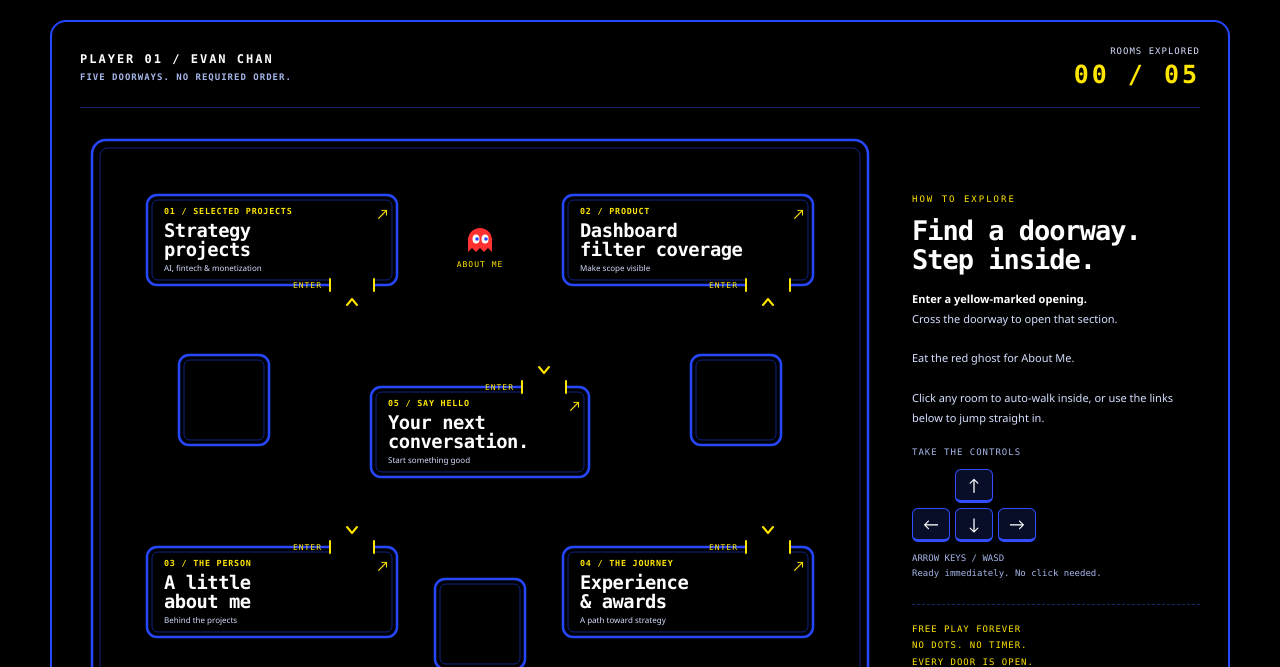
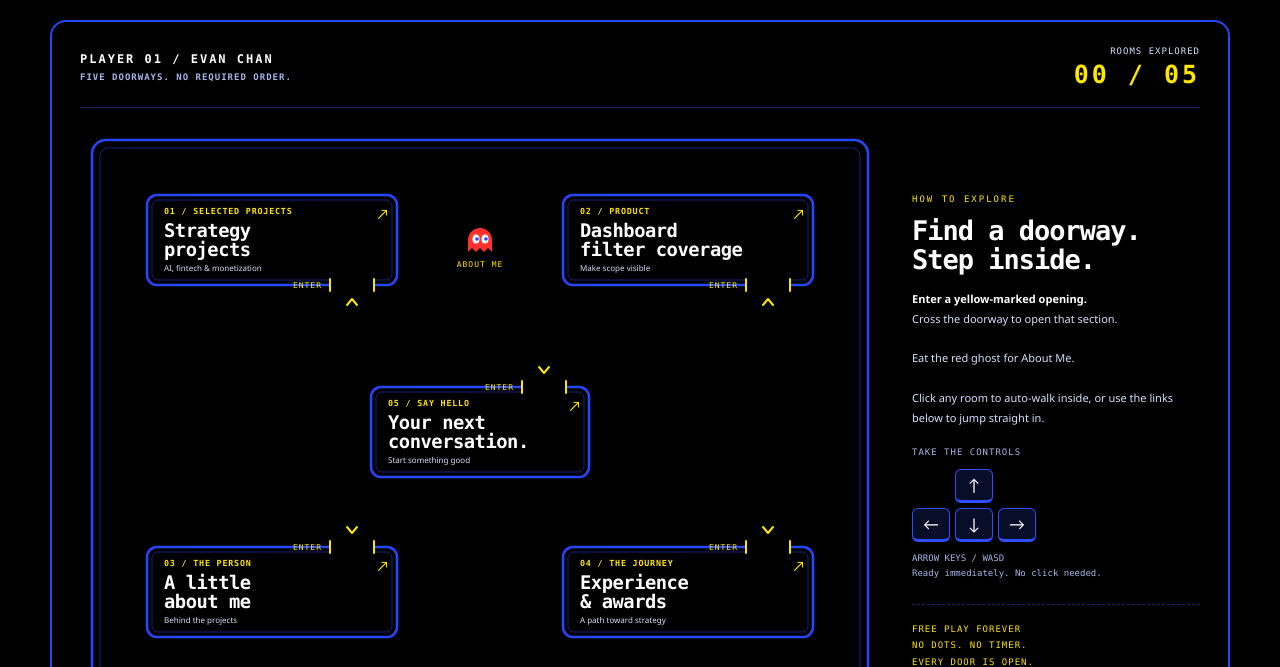
Before and after one commit to evan9294/portfolio, a plain HTML site: page index.html in a window 1280 px wide. Shown: the part 285-952 px from the top of the page. Drawn offline with Linux system fonts and the light colour scheme.

Commit message:
Remove non-interactive blocks from the arcade maze
Co-authored-by: Copilot <223556219+Copilot@users.noreply.github.com>

```diff
--- a/index.html
+++ b/index.html
@@ -311,7 +311,7 @@ const blocked=new Set();
 const key=([x,y])=>x+','+y;
 for(let x=0;x<cols;x++){blocked.add(key([x,0]));blocked.add(key([x,rows-1]))}
 for(let y=0;y<rows;y++){blocked.add(key([0,y]));blocked.add(key([cols-1,y]))}
-const islands=[...destinations.map(d=>d.room),{x:3,y:7,w:3,h:3},{x:19,y:7,w:3,h:3},{x:11,y:14,w:3,h:3}];
+const islands=destinations.map(d=>d.room);
 islands.forEach(({x,y,w,h})=>{for(let dy=0;dy<h;dy++)for(let dx=0;dx<w;dx++)blocked.add(key([x+dx,y+dy]))});
 destinations.forEach(destination=>blocked.delete(key(destination.gate)));
 function svgNode(type,attributes){
```
